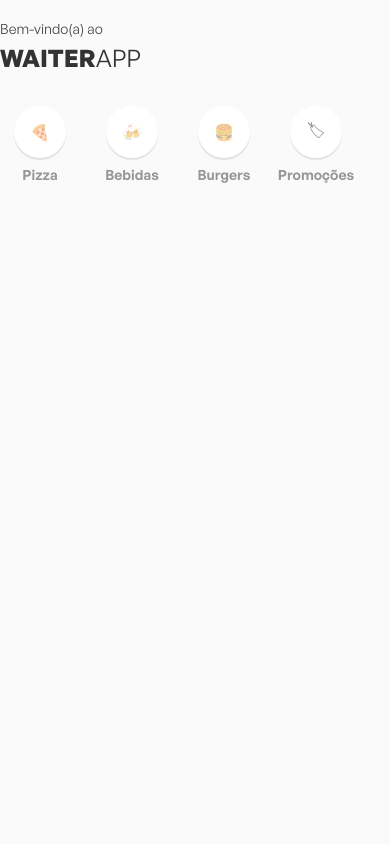
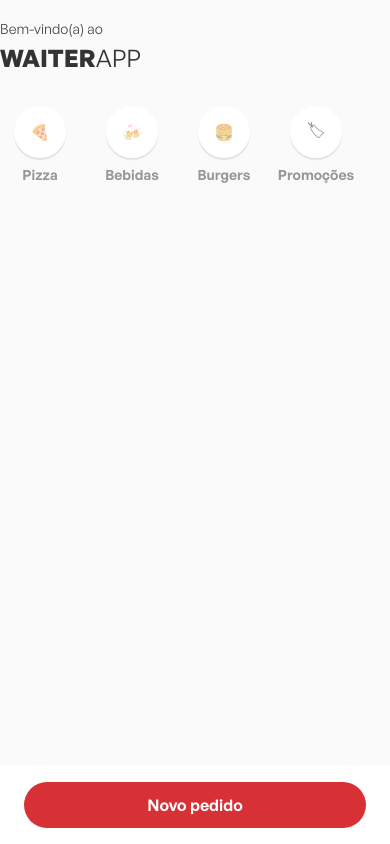
Before and after one commit to Fekleite/waiter-app, a React Native app: screen / in a window 390 px wide. Built offline with nearby package versions, Linux system fonts and the light colour scheme.

Commit message:
feat: create footer component

```diff
--- /dev/null
+++ b/src/components/footer.tsx
@@ -0,0 +1,17 @@
+import { StyleSheet, View } from 'react-native';
+import { Button } from './button';
+
+export function Footer() {
+  return (
+    <View style={styles.container}>
+      <Button>Novo pedido</Button>
+    </View>
+  );
+}
+
+const styles = StyleSheet.create({
+  container: {
+    paddingHorizontal: 24,
+    paddingVertical: 16,
+  },
+});
--- a/src/screens/main.tsx
+++ b/src/screens/main.tsx
@@ -1,5 +1,6 @@
 import { useState } from 'react';
 import {
+  Dimensions,
   FlatList,
   Platform,
   SafeAreaView,
@@ -9,15 +10,19 @@ import {
 } from 'react-native';
 
 import { Category } from '../components/category';
+import { Footer } from '../components/footer';
 import { Header } from '../components/header';
-
 import { categories } from '../mocks/categories';
 
 export function Main() {
   const [selectedCategory, setSelectedCategory] = useState<string | null>(null);
 
   const isAndroid = Platform.OS === 'android';
-  const statusBarHeight = StatusBar.currentHeight;
+  const statusBarHeight = StatusBar.currentHeight ?? 0;
+
+  const screenHeight = Dimensions.get('screen').height;
+  const windowHeight = Dimensions.get('window').height;
+  const navigationBarHeight = screenHeight - windowHeight + statusBarHeight;
 
   function handleSelectCategory(categoryId: string) {
     setSelectedCategory((prevState) =>
@@ -26,6 +31,7 @@ export function Main() {
   }
 
   return (
+    <>
       <SafeAreaView
         style={[
           styles.container,
@@ -50,7 +56,21 @@ export function Main() {
             horizontal
           />
         </View>
+
+        <View style={styles.menuList}></View>
       </SafeAreaView>
+
+      <SafeAreaView
+        style={[
+          styles.footerContainer,
+          isAndroid && navigationBarHeight
+            ? { marginBottom: navigationBarHeight }
+            : {},
+        ]}
+      >
+        <Footer />
+      </SafeAreaView>
+    </>
   );
 }
 
@@ -61,4 +81,10 @@ const styles = StyleSheet.create({
     paddingHorizontal: 24,
     backgroundColor: '#fafafa',
   },
+  menuList: {
+    flex: 1,
+  },
+  footerContainer: {
+    backgroundColor: '#ffffff',
+  },
 });
```
Lines whose indentation alone changed are shown as unchanged.
